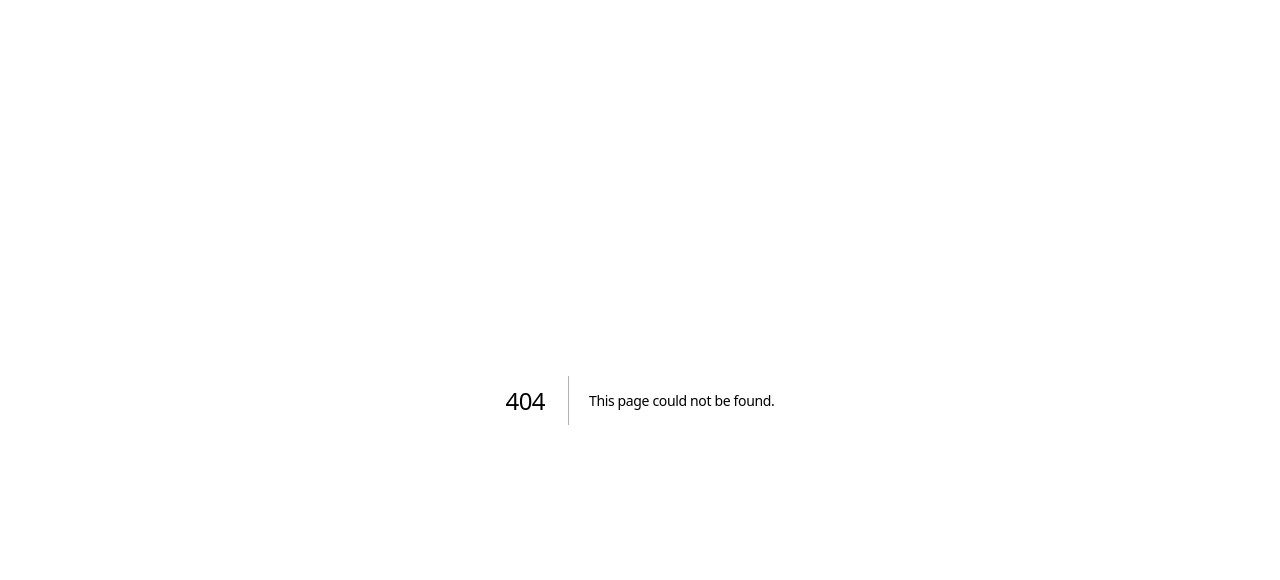
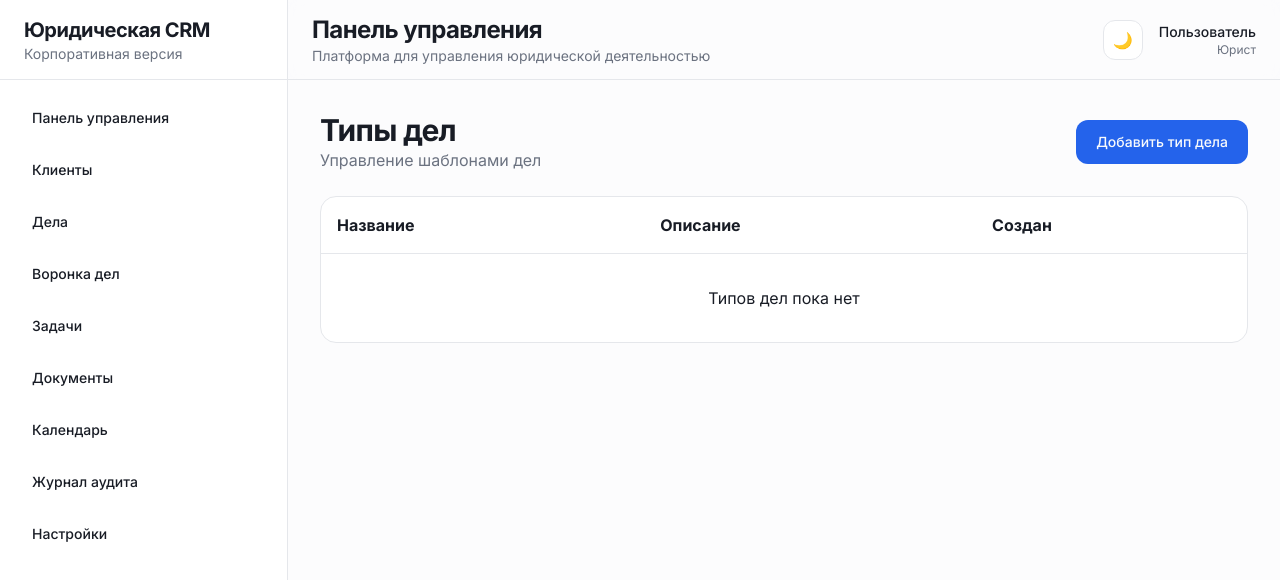
Before and after one commit to RIZVAN321-DIL/SaaS-PROJECT, a Next.js app in the folder frontend/: page /case-types in a window 1280 px wide. Before the commit this address had no page. Shown: the top 580 px of the page. Built offline with nearby package versions, Linux system fonts and the light colour scheme.

Commit message:
Create page.tsx

```diff
--- /dev/null
+++ b/frontend/src/app/case-types/page.tsx
@@ -0,0 +1,223 @@
+'use client';
+
+import { useEffect, useState } from 'react';
+
+import { AppShell } from '@/components/layout/app-shell';
+import { CaseTypeForm } from '@/components/forms/case-type-form';
+
+import {
+  caseTypesApi,
+} from '@/lib/api';
+
+import {
+  getAccessToken,
+} from '@/lib/auth';
+
+interface CaseType {
+  id: string;
+  name: string;
+  description?: string;
+  createdAt: string;
+}
+
+export default function CaseTypesPage() {
+  const [types, setTypes] =
+    useState<CaseType[]>([]);
+
+  const [loading, setLoading] =
+    useState(true);
+
+  const [showForm, setShowForm] =
+    useState(false);
+
+  async function loadTypes() {
+    try {
+      const token =
+        getAccessToken();
+
+      if (!token) return;
+
+      const data =
+        await caseTypesApi.getAll(
+          token,
+        );
+
+      setTypes(
+        data as CaseType[],
+      );
+    } catch {
+      //
+    } finally {
+      setLoading(false);
+    }
+  }
+
+  useEffect(() => {
+    loadTypes();
+  }, []);
+
+  return (
+    <AppShell>
+      <div className="space-y-6">
+        <div className="flex items-center justify-between">
+          <div>
+            <h1 className="text-3xl font-bold">
+              Типы дел
+            </h1>
+
+            <p className="text-muted-foreground">
+              Управление шаблонами дел
+            </p>
+          </div>
+
+          <button
+            onClick={() =>
+              setShowForm(true)
+            }
+            className="
+              rounded-xl
+              bg-primary
+              px-5
+              py-3
+              text-sm
+              font-medium
+              text-primary-foreground
+            "
+          >
+            Добавить тип дела
+          </button>
+        </div>
+
+        {showForm && (
+          <div
+            className="
+              fixed
+              inset-0
+              z-50
+              flex
+              items-center
+              justify-center
+              bg-black/50
+            "
+            onClick={() =>
+              setShowForm(false)
+            }
+          >
+            <div
+              className="
+                w-full
+                max-w-lg
+                rounded-2xl
+                bg-background
+                p-6
+                shadow-xl
+              "
+              onClick={(e) =>
+                e.stopPropagation()
+              }
+            >
+              <h2 className="mb-4 text-lg font-semibold">
+                Новый тип дела
+              </h2>
+
+              <CaseTypeForm
+                onSuccess={() => {
+                  setShowForm(false);
+                  loadTypes();
+                }}
+              />
+            </div>
+          </div>
+        )}
+
+        <div
+          className="
+            overflow-hidden
+            rounded-2xl
+            border
+            border-border
+            bg-card
+          "
+        >
+          <table className="w-full">
+            <thead>
+              <tr
+                className="
+                  border-b
+                  border-border
+                "
+              >
+                <th className="p-4 text-left">
+                  Название
+                </th>
+
+                <th className="p-4 text-left">
+                  Описание
+                </th>
+
+                <th className="p-4 text-left">
+                  Создан
+                </th>
+              </tr>
+            </thead>
+
+            <tbody>
+              {loading ? (
+                <tr>
+                  <td
+                    colSpan={3}
+                    className="
+                      p-8
+                      text-center
+                    "
+                  >
+                    Загрузка...
+                  </td>
+                </tr>
+              ) : types.length === 0 ? (
+                <tr>
+                  <td
+                    colSpan={3}
+                    className="
+                      p-8
+                      text-center
+                    "
+                  >
+                    Типов дел пока нет
+                  </td>
+                </tr>
+              ) : (
+                types.map(
+                  (type) => (
+                    <tr
+                      key={type.id}
+                      className="
+                        border-b
+                        border-border
+                      "
+                    >
+                      <td className="p-4 font-medium">
+                        {type.name}
+                      </td>
+
+                      <td className="p-4">
+                        {type.description ||
+                          '-'}
+                      </td>
+
+                      <td className="p-4">
+                        {new Date(
+                          type.createdAt,
+                        ).toLocaleDateString()}
+                      </td>
+                    </tr>
+                  ),
+                )
+              )}
+            </tbody>
+          </table>
+        </div>
+      </div>
+    </AppShell>
+  );
+            }
```
